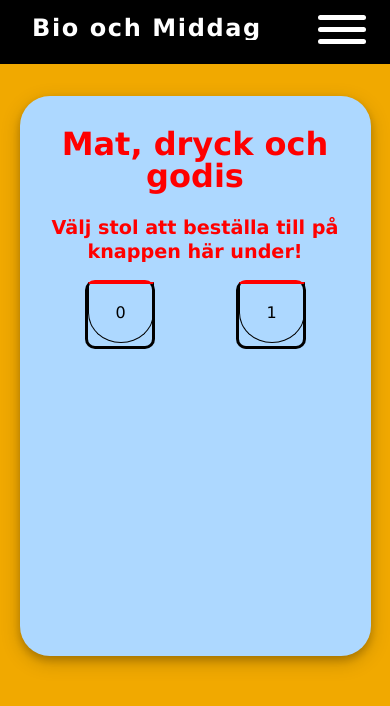
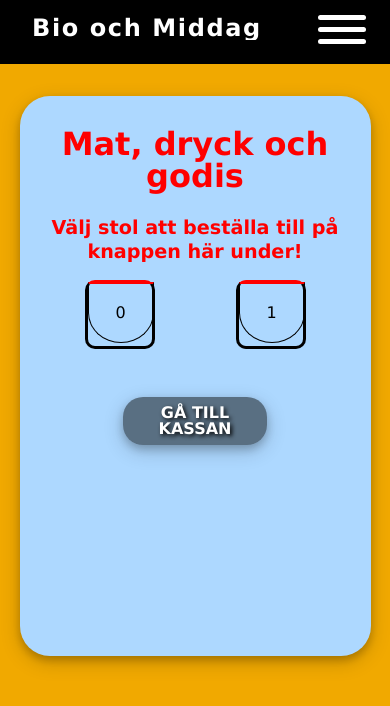
Before and after one commit to casparsylwan/movieDinner, an Angular app: page /restu in a window 390 px wide. Shown: the top 706 px of the page. Built offline with nearby package versions, Linux system fonts and the light colour scheme.

Commit message:
spinning in resturant mobile

```diff
--- a/src/app/components/parts/restaurant/restaurant.component.css
+++ b/src/app/components/parts/restaurant/restaurant.component.css
@@ -128,7 +128,7 @@
 
   .chair.active{
 
-    order: 1;
+
     animation: rotate360 3s forwards;
   }
 
@@ -136,21 +136,43 @@
     transform: rotate(180deg);
   }
 
+
+  /*------MENU------*/
+
+  .btn{
+    background-color: rgba(0, 0, 0, 0.49);
+    box-shadow: 0 4px 8px 0 rgba(0, 0, 0, 0.2), 0 6px 20px 0 rgba(0, 0, 0, 0.19);
+    font-weight: bolder;
+    color: #fff;
+    text-shadow: 2px 2px 4px #000000;
+    margin: 2rem auto;
+
+    width: 8rem;
+    padding: 0.5rem;
+    border-radius: 20px;
+    text-align: center;
+    transition: background-color ease-in 500ms;
+
+  }
+
+  .btn a{
+    color:#fff;
+  }
+
+
   /*------Keyfram area ---------------*/
 
   @keyframes rotate360 {
 
     0%{ transform: rotate(0deg); background-color: none;}
-    50%{transform: rotate(540deg); background-color: #ff0;}
-    70%{transform: rotate(540deg) translateY(-6rem); background-color: #f00;}
-    100%{transform: scale(1.4) rotate(540deg) translateY(-6rem); background-color: #f00;}
+    100%{transform: rotate(540deg); background-color: rgba(255, 0, 0, 0.8);}
+
   }
 
   @keyframes go-home {
 
-    0%{ transform: scale(1.4) rotate(540deg) translateY(-6rem); background-color: #f00;}
-    50%{opacity: 1; transform: scale(1) translateY(0rem);}
-    100%{opacity: 1;}
+    0%{ transform: rotate(540deg); background-color: rgba(255, 0, 0, 0.8);}
+    100%{transform: rotate(0deg); background-color: none; }
 
   }
 
--- a/src/app/components/parts/restaurant/restaurant.component.html
+++ b/src/app/components/parts/restaurant/restaurant.component.html
@@ -41,7 +41,6 @@
                 </div>
               -->
             </div>
-            <!--
             <div *ngIf="(seat!=-1)" (click)="flip(1)" class="btn" id="gotomenu">
                 <a href="restu/#fram">{{ "Mat" | uppercase }}</a>
             </div>
@@ -51,10 +50,9 @@
             <div *ngIf="(seat!=-1)" (click)="flip(3)" class="btn">
                 <a href="restu/#fram">{{ "Godis" | uppercase   }}</a>
             </div>
-            <div (click)="checkoutcustomer()" class="btn checkout">
+            <div (click)="checkoutcustomer()" class="btn ">
                 {{ "Gå till kassan" | uppercase   }}
             </div>
-            -->
           </div>
           <div id="fram" class="card-face card-faceback">
 
```
